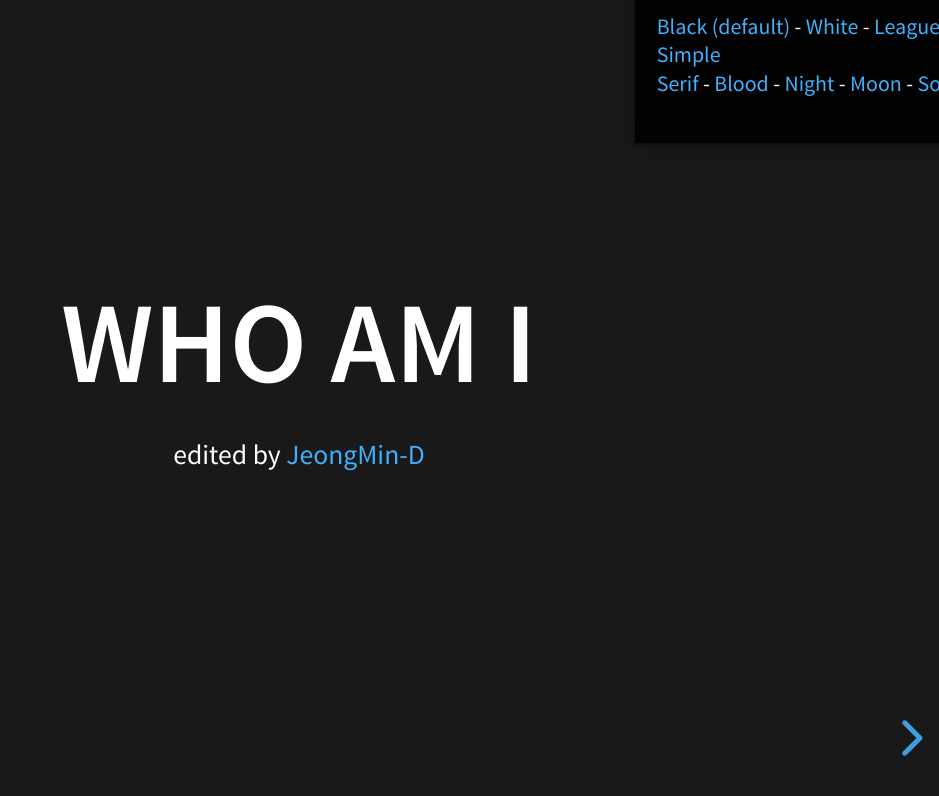
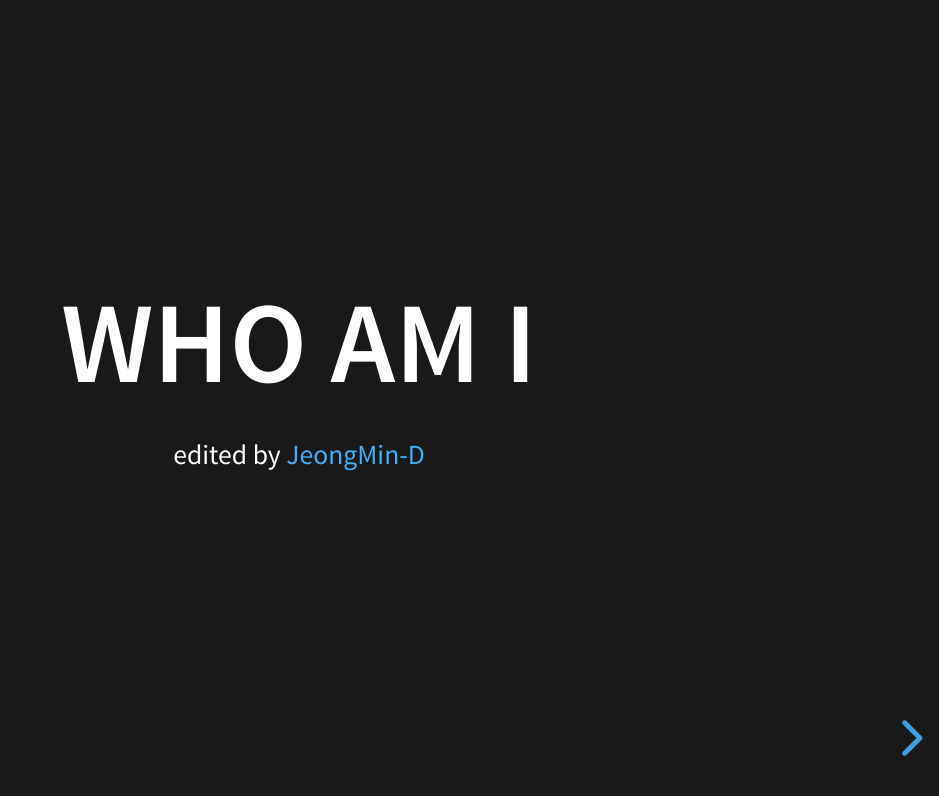
Before and after one commit to JeongMin-D/hallym_senior_j25ng, a plain HTML site: page index.html in a window 1280 px wide. Shown: the whole page, without its empty margins (341-1280 px from the left). Drawn offline with Linux system fonts and the light colour scheme.

Commit message:
Update index.html

```diff
--- a/index.html
+++ b/index.html
@@ -64,22 +64,7 @@
 						</p>
 					</div>
  -->
-							<div style="position: absolute; top: -300px; width: 40%; right: -250px; box-shadow: 0 1px 4px rgba(0,0,0,0.5), 0 5px 25px rgba(0,0,0,0.2); background-color: rgba(0, 0, 0, 0.9); color: #fff; padding: 20px; font-size: 20px; text-align: left;">
-						<h2>select Themes</h2>
-						<p>
-							<a href="#" onclick="document.getElementById('theme').setAttribute('href','css/theme/black.css'); return false;">Black (default)</a> -
-							<a href="#" onclick="document.getElementById('theme').setAttribute('href','css/theme/white.css'); return false;">White</a> -
-							<a href="#" onclick="document.getElementById('theme').setAttribute('href','css/theme/league.css'); return false;">League</a> -
-							<a href="#" onclick="document.getElementById('theme').setAttribute('href','css/theme/sky.css'); return false;">Sky</a> -
-							<a href="#" onclick="document.getElementById('theme').setAttribute('href','css/theme/beige.css'); return false;">Beige</a> -
-							<a href="#" onclick="document.getElementById('theme').setAttribute('href','css/theme/simple.css'); return false;">Simple</a> <br>
-							<a href="#" onclick="document.getElementById('theme').setAttribute('href','css/theme/serif.css'); return false;">Serif</a> -
-							<a href="#" onclick="document.getElementById('theme').setAttribute('href','css/theme/blood.css'); return false;">Blood</a> -
-							<a href="#" onclick="document.getElementById('theme').setAttribute('href','css/theme/night.css'); return false;">Night</a> -
-							<a href="#" onclick="document.getElementById('theme').setAttribute('href','css/theme/moon.css'); return false;">Moon</a> -
-							<a href="#" onclick="document.getElementById('theme').setAttribute('href','css/theme/solarized.css'); return false;">Solarized</a>
-						</p>
-					</div>
+
           <h1>who am i</h1>
           <p>
             <small>edited by <a href="https://github.com/JeongMin-D">JeongMin-D</a></small>
```
